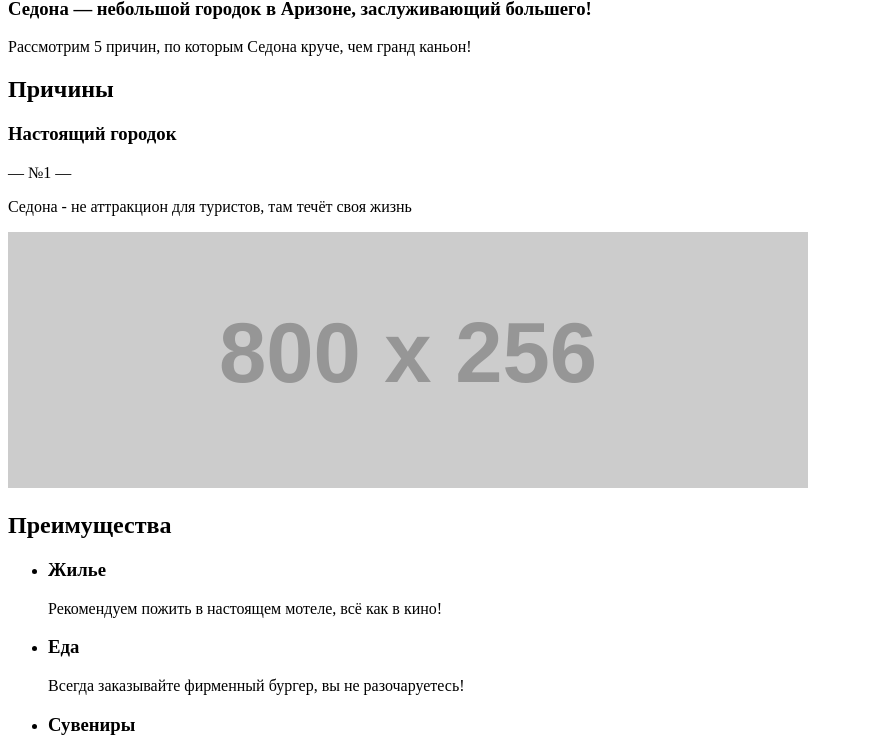
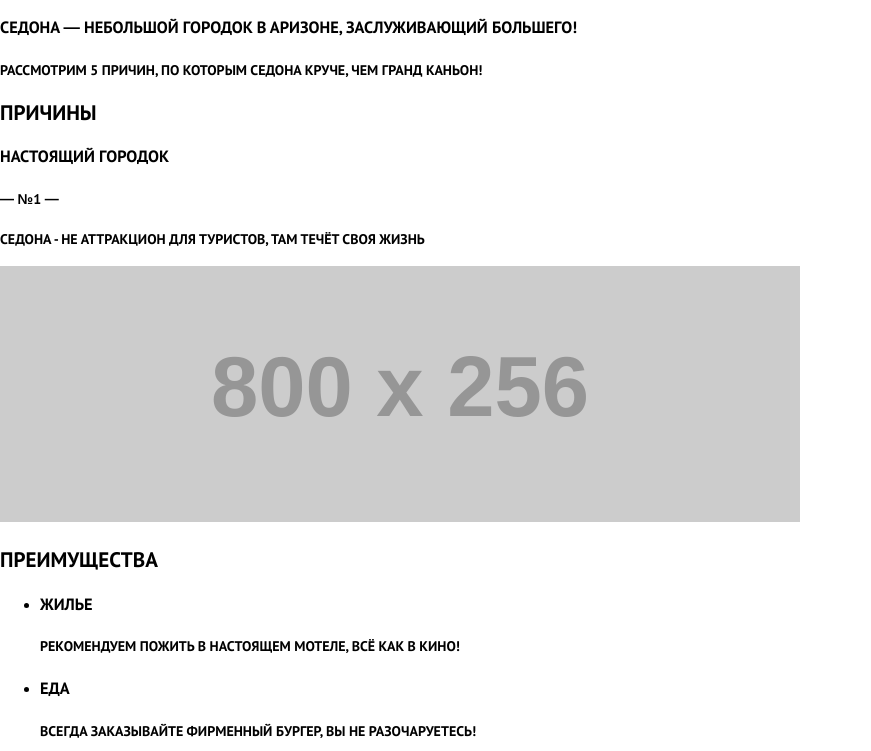
Before and after one commit to kaiere/1257821-sedona-29, a plain HTML site: page index.html in a window 1280 px wide. Shown: the part 286-1037 px from the top of the page, without its empty margins (0-871 px from the left). Drawn offline with Linux system fonts and the light colour scheme; placeholder pictures from the web are drawn by us.

Commit message:
Создали style.css, подключили шрифты

```diff
--- /dev/null
+++ b/css/style.css
@@ -0,0 +1,34 @@
+/* Fonts */
+
+@font-face {
+  font-family: "PT Sans";
+  font-style: normal;
+  font-weight: normal;
+  src: local("PT Sans"),
+       url("/fonts/ptsans.woff2") format("woff2"),
+       url("/fonts/ptsans.woff") format("woff");
+}
+
+@font-face {
+  font-family: "PT Sans";
+  font-style: normal;
+  font-weight: bold;
+  src: local("PT Sans"),
+       url("/fonts/ptsansbold.woff2") format("woff2"),
+       url("/fonts/ptsansbold.woff") format("woff");
+}
+
+/* Global */
+
+body {
+  font-family: "PT Sans", sans-serif;
+  min-width: 1280px;
+  height: auto;
+  margin: 0;
+  padding: 0;
+  font-size: 14px;
+  line-height: 26px;
+  font-weight: bold;
+  text-transform: uppercase;
+  background-repeat: no-repeat;
+}
--- a/index.html
+++ b/index.html
@@ -3,6 +3,7 @@
   <head>
     <meta charset="utf-8">
     <title>HTML Academy: Седона</title>
+    <link href="css/style.css" rel="stylesheet">
   </head>
   <body>
 
```
